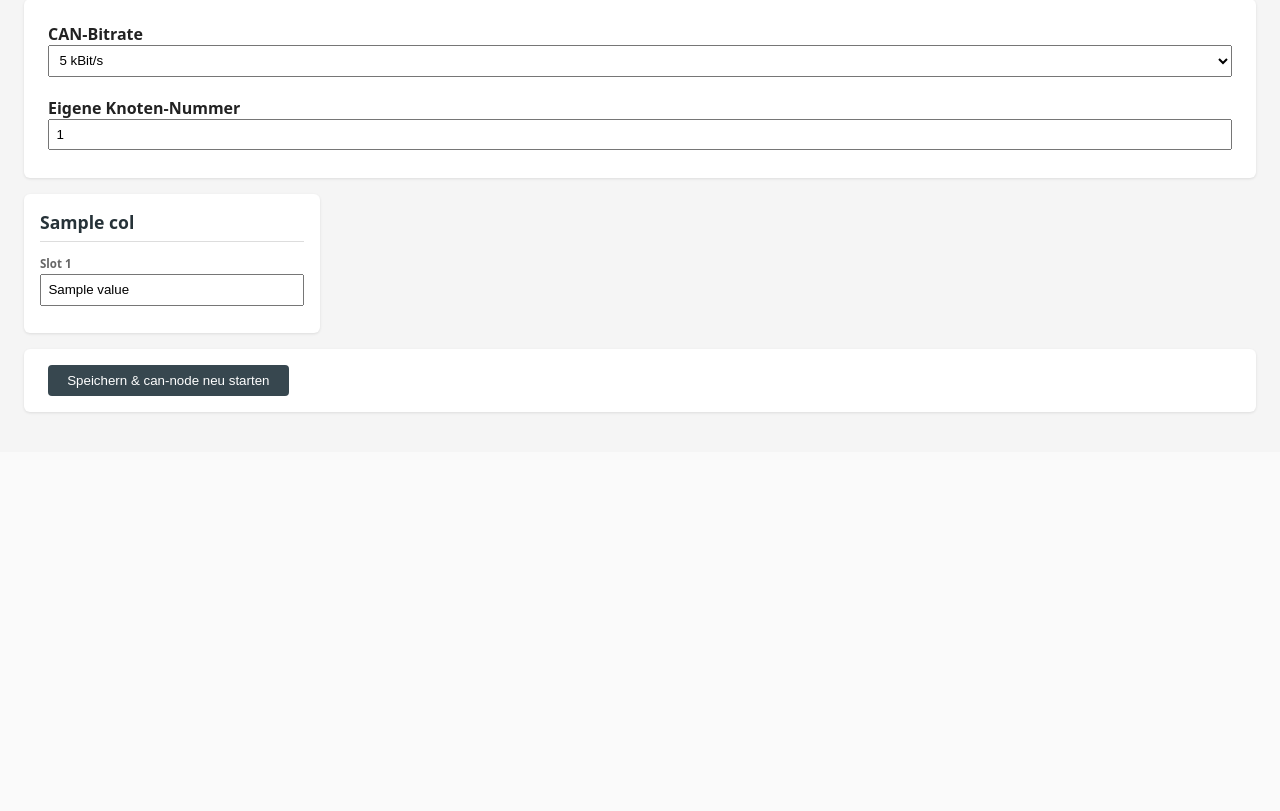
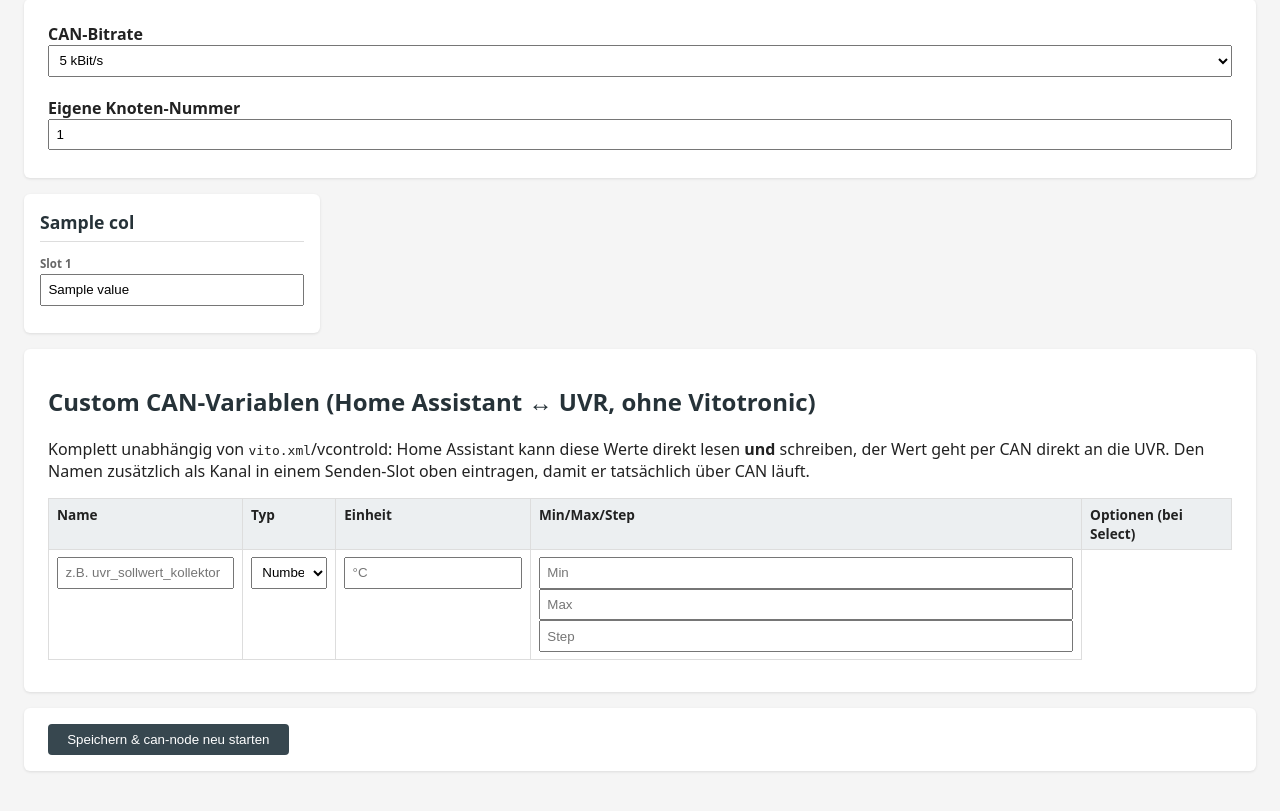
Before and after one commit to juliuskolosnjaji/vcontrold-raspberry-pi, a Python web app: template ui/templates/can_settings.html in a window 1280 px wide. Shown: the part 423-1234 px from the top of the page. Before the commit the page ends 837 px from the top, so only its background shows below. Run offline with Jinja, Linux system fonts and the light colour scheme; the template is opened without the code that fills it: most values are stand-ins (such as "Sample title", 1, 10 or a date in 2020).

Commit message:
Add UI section for custom CAN variables instead of requiring nano
Follow-up to the previous commit: config/can_variables.json had discovery/
can_node.py support but no editor, so it was manual-JSON-only like the
old command_map.json/read_cycles.json used to be. Added an 8-row table at
the bottom of the CAN-Einstellungen page (name, Number/Select component,
and the matching discovery fields shown/hidden the same way as the
Variablen page's per-row toggle) that reads and writes can_variables.json
in the same form submission as the rest of the CAN settings.

Tested: prefill from an existing can_variables.json (including a select
variable's comma-joined options), and save round-trips a number and a
select variable back into the correct JSON shape.

```diff
--- a/ui/templates/can_settings.html
+++ b/ui/templates/can_settings.html
@@ -73,6 +73,46 @@
   </div>
 
   <div class="card">
+    <h2>Custom CAN-Variablen (Home Assistant ↔ UVR, ohne Vitotronic)</h2>
+    <p>Komplett unabhängig von <code>vito.xml</code>/vcontrold: Home Assistant kann diese Werte
+       direkt lesen <strong>und</strong> schreiben, der Wert geht per CAN direkt an die UVR.
+       Den Namen zusätzlich als Kanal in einem Senden-Slot oben eintragen, damit er tatsächlich
+       über CAN läuft.</p>
+    <table class="canvar-table">
+      <tr>
+        <th>Name</th>
+        <th>Typ</th>
+        <th>Einheit</th>
+        <th>Min/Max/Step</th>
+        <th>Optionen (bei Select)</th>
+      </tr>
+      {% for i in num_canvar_rows %}
+      {% set row = canvar_rows[i] %}
+      <tr class="canvar-row">
+        <td><input type="text" name="canvar_name_{{ i }}" value="{{ row.name }}" placeholder="z.B. uvr_sollwert_kollektor"></td>
+        <td>
+          <select name="canvar_component_{{ i }}" class="canvar-component">
+            <option value="number" {% if row.component == "number" %}selected{% endif %}>Number</option>
+            <option value="select" {% if row.component == "select" %}selected{% endif %}>Select</option>
+          </select>
+        </td>
+        <td class="canvar-number" {% if row.component == "select" %}style="display:none"{% endif %}>
+          <input type="text" name="canvar_unit_{{ i }}" value="{{ row.unit }}" placeholder="°C">
+        </td>
+        <td class="canvar-number" {% if row.component == "select" %}style="display:none"{% endif %}>
+          <input type="text" name="canvar_min_{{ i }}" value="{{ row.min }}" placeholder="Min">
+          <input type="text" name="canvar_max_{{ i }}" value="{{ row.max }}" placeholder="Max">
+          <input type="text" name="canvar_step_{{ i }}" value="{{ row.step }}" placeholder="Step">
+        </td>
+        <td class="canvar-select" {% if row.component != "select" %}style="display:none"{% endif %}>
+          <input type="text" name="canvar_options_{{ i }}" value="{{ row.options }}" placeholder="AUTO, AN, AUS">
+        </td>
+      </tr>
+      {% endfor %}
+    </table>
+  </div>
+
+  <div class="card">
     <button type="submit" onclick="return confirm('CAN-Einstellungen speichern und can-node (falls aktiv) neu starten?');">Speichern &amp; can-node neu starten</button>
   </div>
 </form>
@@ -99,5 +139,20 @@
   @media (max-width: 650px) {
     .can-columns { grid-template-columns: 1fr; }
   }
+  .canvar-table { width: 100%; font-size: 0.85rem; }
+  .canvar-table th, .canvar-table td { padding: 0.4rem 0.5rem; vertical-align: top; }
+  .canvar-table input, .canvar-table select { margin-bottom: 0; width: 100%; box-sizing: border-box; }
 </style>
+
+<script>
+document.querySelectorAll('.canvar-component').forEach(function (select) {
+  const row = select.closest('tr');
+  function update() {
+    const isSelect = select.value === 'select';
+    row.querySelectorAll('.canvar-number').forEach(el => el.style.display = isSelect ? 'none' : '');
+    row.querySelectorAll('.canvar-select').forEach(el => el.style.display = isSelect ? '' : 'none');
+  }
+  select.addEventListener('change', update);
+});
+</script>
 {% endblock %}
```
Also changed, not shown: ui/app.py (+57 -0 lines), README.md.
